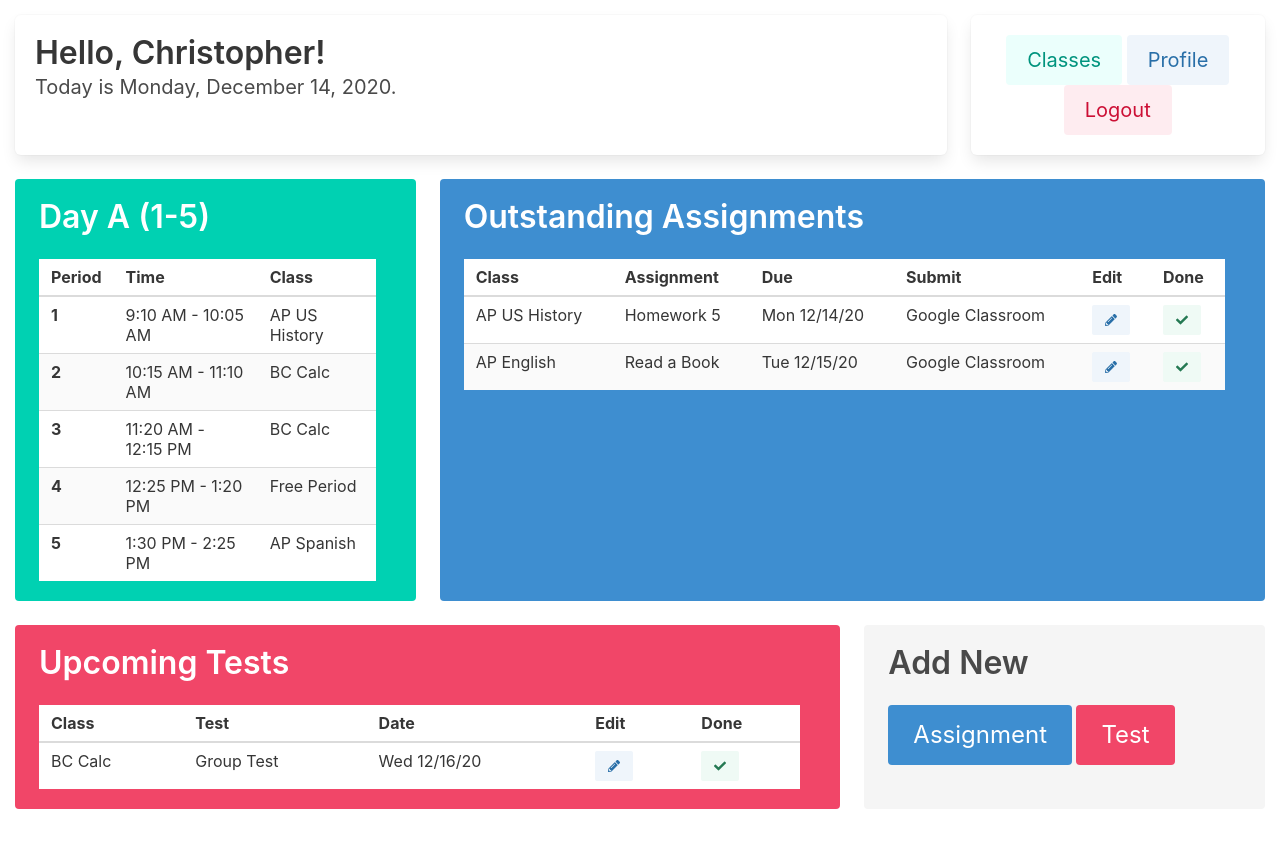
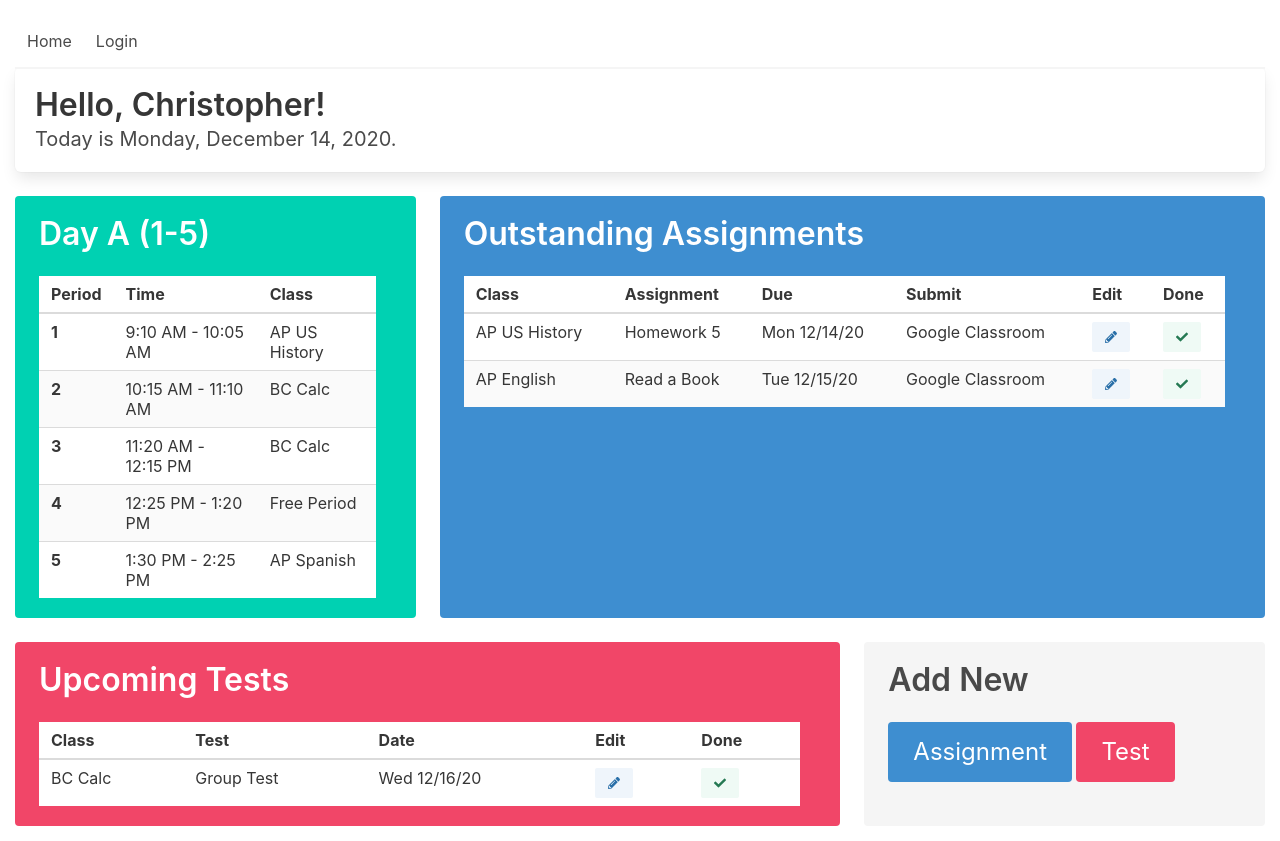
Before and after one commit to Clue88/metis2, a Flask app: page / in a window 1280 px wide. Before the commit the page ends 809 px from the top, so only its background shows below. Run offline with Flask 2, Linux system fonts and the light colour scheme; some libraries are stand-ins or nearby versions.

Commit message:
Add link generation and navbar

```diff
--- a/app/routes.py
+++ b/app/routes.py
@@ -1,4 +1,4 @@
-from flask import render_template, flash, redirect
+from flask import render_template, flash, redirect, url_for
 from app import app
 from app.forms import LoginForm
 
@@ -64,5 +64,5 @@ def login():
     if form.validate_on_submit():
         flash('Login requested for user {}, remember_me={}'.format(
             form.username.data, form.remember_me.data))
-        return redirect('/index')
+        return redirect(url_for('index'))
     return render_template('login.html', title='Log In', form=form)
--- a/app/templates/base.html
+++ b/app/templates/base.html
@@ -13,6 +13,14 @@
 
     </head>
     <body style="margin:15px">
+        <nav class="navbar has-shadow" role="navigation" aria-label="main navigation">
+            <div class="navbar-menu">
+                <div class="navbar-start">
+                    <a class="navbar-item" href="{{ url_for('index') }}">Home</a>
+                    <a class="navbar-item" href="{{ url_for('login') }}">Login</a>
+                </div>
+            </div>
+        </nav>
         {% with messages = get_flashed_messages() %}
         {% if messages %}
         <div class="notification is-danger is-light">
--- a/app/templates/index.html
+++ b/app/templates/index.html
@@ -2,17 +2,10 @@
 
 {% block content %}
     <div class="tile is-ancestor">
-        <div class="tile is-parent is-9">
+        <div class="tile is-parent">
             <article class="tile is-child box">
                 <p class="title">Hello, {{ user.username }}!</p>
                 <p class="subtitle">Today is {{ date }}.</p>
-            </article>
-        </div>
-        <div class="tile is-parent is-3 has-text-centered">
-            <article class="tile is-child box">
-                <button class="button is-light is-primary is-medium" onclick="window.location.href='edit_classes.py'">Classes</button>
-                <button class="button is-light is-info is-medium" onclick="window.location.href='edit_profile.py'">Profile</button>
-                <button class="button is-light is-danger is-medium" onclick="logout()">Logout</button>
             </article>
         </div>
     </div>
```
